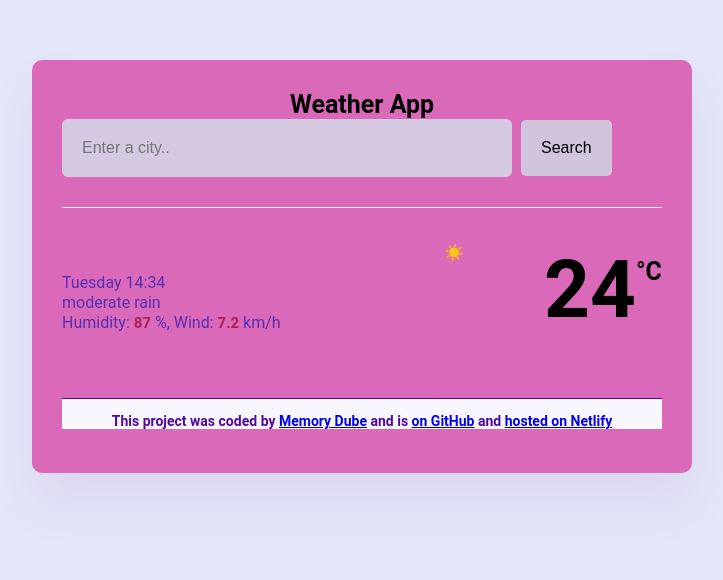
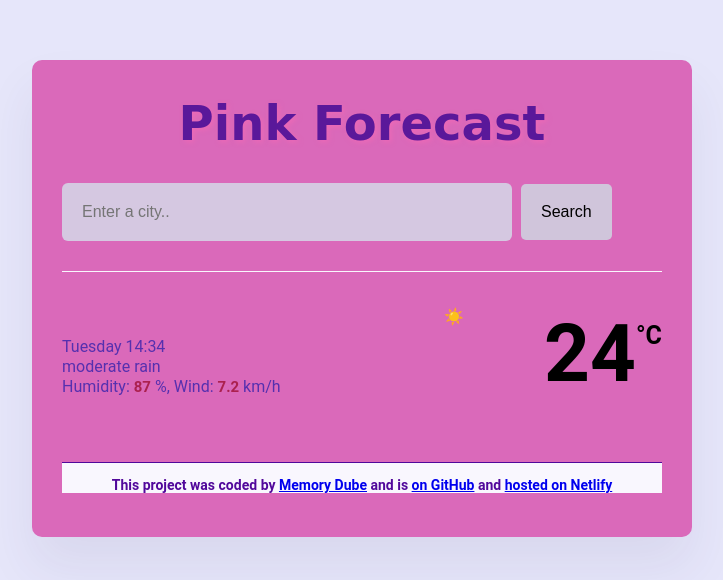
Before and after one commit to MemoryDube807/weather_app_project, a plain HTML site: page index.html in a window 1280 px wide. Shown: the whole page, without its empty margins (278-1001 px from the left). Drawn offline with nearby package versions, Linux system fonts and the light colour scheme; no server answers.

Commit message:
added name of my app

```diff
--- a/index.css
+++ b/index.css
@@ -12,12 +12,13 @@ body {
 }
 
 h1 {
-  font-size: 25px;
-  color: #000000;
-  font-weight: bold;
-  margin: 0;
+  font-family: "Pacifico", cursive; /* Fancy handwritten font */
+  font-size: 3rem; /* Large and eye-catching */
+   color: #5a189a;
+  text-shadow: 2px 2px 5px rgba(255, 105, 180, 0.5); /* Soft pink glow */
   text-align: center;
-  margin-top: 0;
+  margin-top: 5px;
+
 }
 
 .current-city {
--- a/index.html
+++ b/index.html
@@ -10,7 +10,7 @@
   <body>
     <div class="weather-app" id="weather-app">
       <header>
-        <h1>Weather App</h1>
+        <h1>Pink Forecast</h1>
 
         <form id="search-form">
           <input
```
